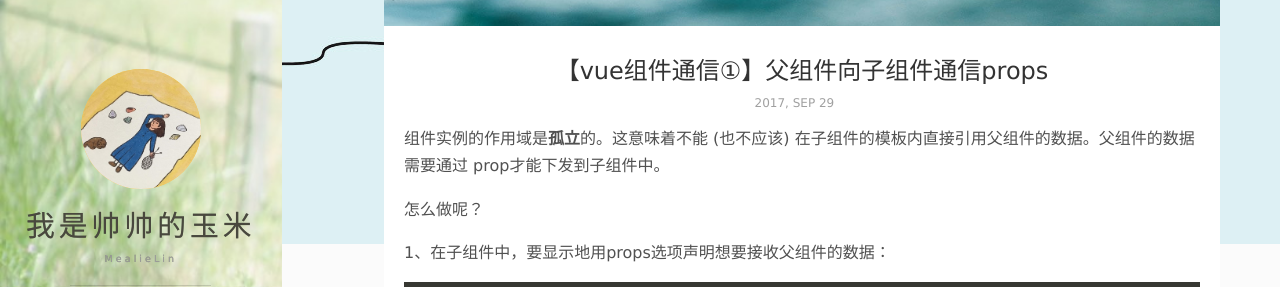
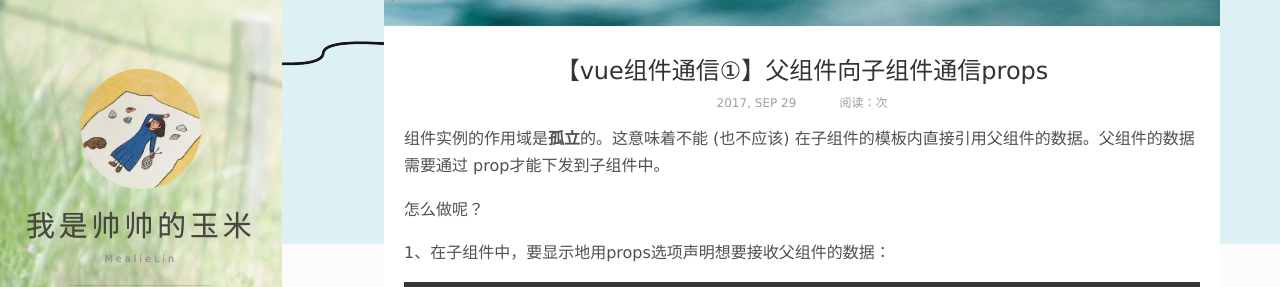
Before and after one commit to MealiaLin/mealialin.github.io, a Jekyll site: the page built from _posts/2017-09-30-vue-component-communication1.markdown, in a window 1280 px wide and 900 px high, scrolled down 360 px. Shown: the part 164-451 px from the top of the window. Built offline with Jekyll 4.4.1, drawn with Linux system fonts in a browser that asks for light colours; nearby versions of some CDN libraries; comment, search, counter and statistics services are not loaded.

Commit message:
新增阅读次数统计

```diff
--- a/_layouts/post.html
+++ b/_layouts/post.html
@@ -12,7 +12,9 @@
     <div class="wrap-content">
       <header class="header-page">
         <h2 class="page-title">{{page.title}}</h2>
-        <div class="page-date"><span>{{page.date | date: '%Y, %b %d'}}&nbsp;&nbsp;&nbsp;&nbsp;</span></div>
+        <div class="page-date"><span>{{page.date | date: '%Y, %b %d'}}&nbsp;&nbsp;&nbsp;&nbsp;</span>
+          <script async src="https://dn-lbstatics.qbox.me/busuanzi/2.3/busuanzi.pure.mini.js"></script>
+          <span id="busuanzi_container_page_pv">　　阅读：<span id="busuanzi_value_page_pv"></span>次</span></div>
       </header>
       {{page.content | markdownify}}
       <div class="page-footer">
```
